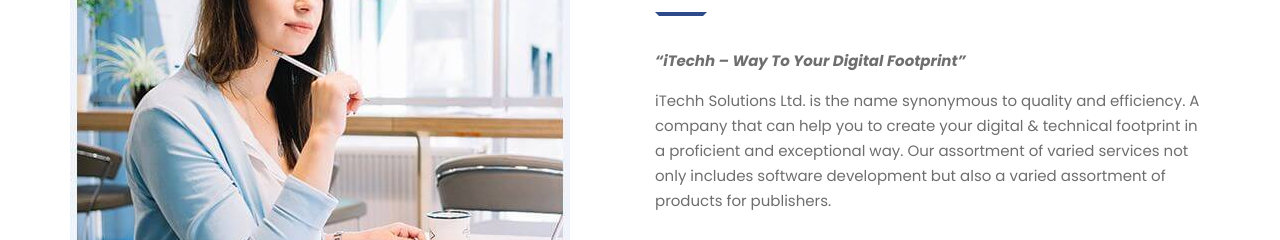
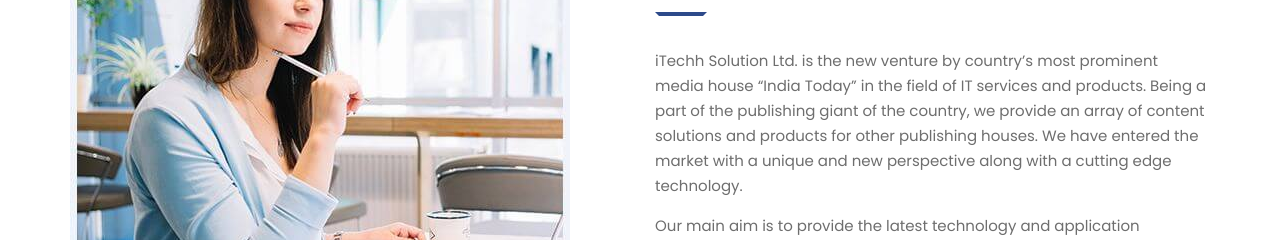
Before and after one commit to Jagatheesh21/itechhsolution.github.io, a plain HTML site: page about-us.html in a window 1280 px wide. Shown: the part 660-900 px from the top of the page. Drawn offline with nearby package versions, Linux system fonts and the light colour scheme; some packages are replaced by stand-ins of ours; a web font is replaced by a local one.

Commit message:
About Us

```diff
--- a/about-us.html
+++ b/about-us.html
@@ -220,8 +220,8 @@
                                         <h2 class="title">Who We Are?</h2>
                                     </div>
                                     <div class="title-desc">
-                                        <p> <b><i>“iTechh – Way To Your Digital Footprint”</i></b></p>
-                                        <p>iTechh Solutions Ltd. is the name synonymous to quality and efficiency. A company that can help you to create your digital & technical footprint in a proficient and exceptional way. Our assortment of varied services not only includes software development but also a varied assortment of products for publishers.</p>
+                                        <p> iTechh Solution Ltd. is the new venture by country’s most prominent media house “India Today” in the field of IT services and products. Being a part of the publishing giant of the country, we provide an array of content solutions and products for other publishing houses. We have entered the market with a unique and new perspective along with a cutting edge technology.</p>
+                                        <p>Our main aim is to provide the latest technology and application development services to medium as well as large enterprises in all domains including publishing. We leverage technology and 2+  years of extensive experience in serving clients. iTechh’s goal is to become a global leader in providing bespoke solutions to various domains.</p>
                                     </div>
                                 </div><!-- section title end -->
                                 <!-- row -->
```
